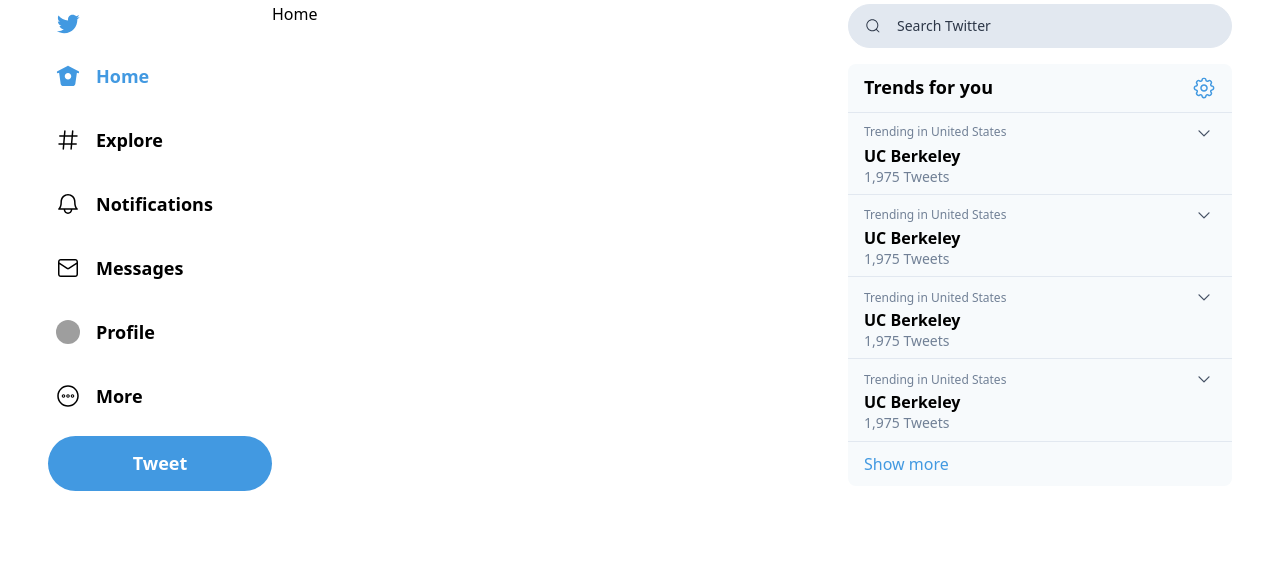
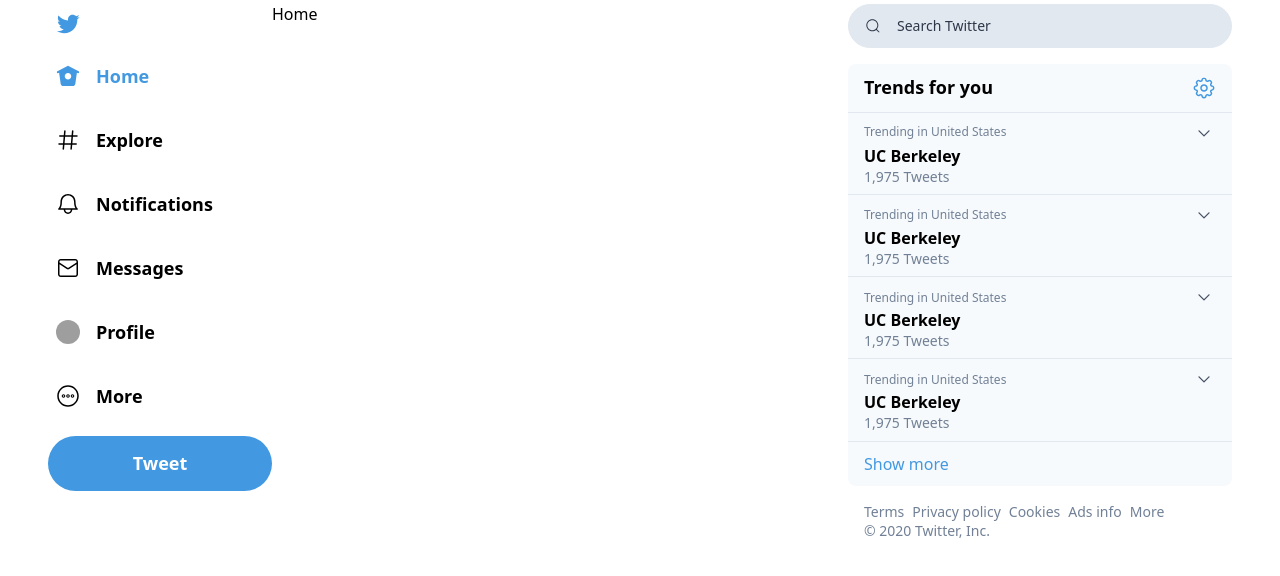
Before and after one commit to dsdshcym/rebuild-x-with-tailwind, a website: page public/twitter.html in a window 1280 px wide. Drawn offline with nearby package versions, Linux system fonts and the light colour scheme; files that its build step writes are made by us from their sources; grey boxes are pictures that could not be loaded.

Commit message:
add footer

```diff
--- a/public/twitter.html
+++ b/public/twitter.html
@@ -288,6 +288,22 @@
             Show more
           </button>
         </div>
+        <footer class="px-4 py-4 text-sm text-gray-600 leading-snug">
+          <ul class="flex flex-wrap">
+            <li class="pr-2"><a href="#" class="hover:underline">Terms</a></li>
+            <li class="pr-2">
+              <a href="#" class="hover:underline">Privacy policy</a>
+            </li>
+            <li class="pr-2">
+              <a href="#" class="hover:underline">Cookies</a>
+            </li>
+            <li class="pr-2">
+              <a href="#" class="hover:underline">Ads info</a>
+            </li>
+            <li class="pr-2"><a href="#" class="hover:underline">More</a></li>
+          </ul>
+          <div>&copy 2020 Twitter, Inc.</div>
+        </footer>
       </aside>
     </div>
   </body>
```
